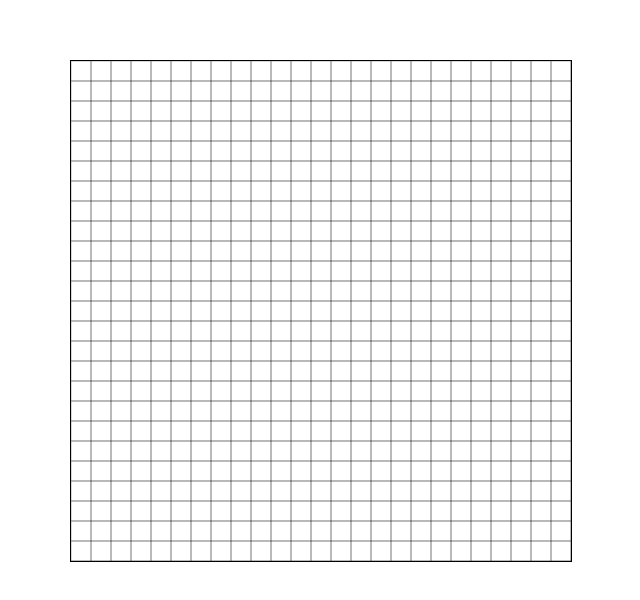
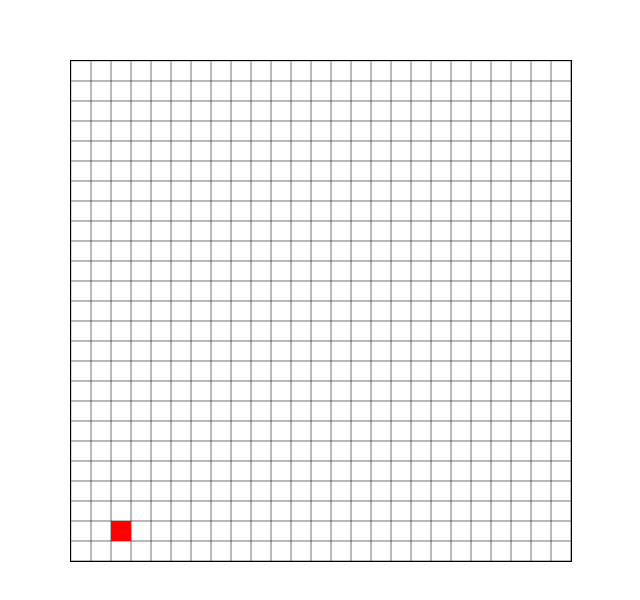
Before and after one commit to waveoffire/vuesnake, a Vue app: page / in a window 1280 px wide. Shown: the top 600 px of the page, without its empty margins (319-959 px from the left). Built offline with nearby package versions, Linux system fonts and the light colour scheme.

Commit message:
added berrys - to fix bug

```diff
--- a/src/components/canvas.vue
+++ b/src/components/canvas.vue
@@ -11,9 +11,10 @@ export default Vue.extend({
   data() {
     return {
       kierunek: 2,
-      snakeX: 0,
-      snakeY: 0,
-      snakeWidth: 3,
+      snakeCoords: [{ x: 0, y: 0 }],
+      snakeWidth: 1,
+      rand1: 0,
+      rand2: 0,
     };
   },
 
@@ -37,22 +38,71 @@ export default Vue.extend({
 
       ctx.fillStyle = "green";
       this.move(ctx);
+      this.drawberry(ctx);
+    },
+    drawberry(ctx) {
+      this.rand1 = Math.floor(Math.random() * 25);
+      this.rand2 = Math.floor(Math.random() * 25);
+      ctx.fillStyle = "red";
+      ctx.fillRect(this.rand1 * 20, this.rand2 * 20, 20, 20);
+    },
+    drawsnake(ctx) {
+      ctx.fillStyle = "green";
+      for (let i = 0; i <= this.snakeWidth - 1; i++) {
+        ctx.fillRect(this.snakeCoords[i].x, this.snakeCoords[i].y, 20, 20);
+      }
+
+      /*  for (let i = 0; i <= this.snakeWidth - 1; i++) {
+        if (this.snakeCoords.length <= this.snakeWidth - 1) {
+          this.snakeCoords.push({ x: 0, y: 0 });
+          console.log("1:" + i);
+        }
+      }
+      for (let i = 0; i <= this.snakeWidth - 1; i++) {
+        if (i > 0) {
+          this.snakeCoords[i].x = this.snakeCoords[i - 1].x;
+          this.snakeCoords[i].y = this.snakeCoords[i - 1].y;
+          console.log("2:" + i);
+        }
+      }
+      for (let i = 0; i <= this.snakeWidth - 1; i++) {
+        ctx.fillRect(this.snakeCoords[i].x, this.snakeCoords[i].y, 20, 20);
+        console.log("3:" + i);
+      } */
     },
     move(ctx) {
       var inter = setInterval(() => {
         ctx.clearRect(0, 0, 500, 500);
         this.createbackground(ctx);
-        for (let i = 0; i <= this.snakeWidth; i++) {
-          ctx.fillRect(this.snakeX, this.snakeY - 20 * i, 20, 20);
+        ctx.fillStyle = "red";
+        ctx.fillRect(this.rand1 * 20, this.rand2 * 20, 20, 20);
+        this.drawsnake(ctx);
+        for (let i = 1; i <= this.snakeWidth - 1; i++) {
+          this.snakeCoords[i].x = this.snakeCoords[i - 1].x;
+          this.snakeCoords[i].y = this.snakeCoords[i - 1].y;
+          console.log("2:" + i);
         }
+
         if (this.kierunek == 1) {
-          this.snakeY -= 20;
+          this.snakeCoords[0].y -= 20;
         } else if (this.kierunek == 2) {
-          this.snakeY += 20;
+          this.snakeCoords[0].y += 20;
         } else if (this.kierunek == 3) {
-          this.snakeX -= 20;
+          this.snakeCoords[0].x -= 20;
         } else if (this.kierunek == 4) {
-          this.snakeX += 20;
+          this.snakeCoords[0].x += 20;
+        }
+
+        if (
+          this.snakeCoords[0].x == this.rand1 * 20 &&
+          this.snakeCoords[0].y == this.rand2 * 20
+        ) {
+          this.snakeWidth++;
+          this.drawberry(ctx);
+          this.snakeCoords.push({
+            x: this.snakeCoords[this.snakeCoords.length - 1].x,
+            y: this.snakeCoords[this.snakeCoords.length - 1].y,
+          });
         }
       }, 200);
     },
```
Also changed, not shown: 2 other files (tests, documents, lock files or other folders).
